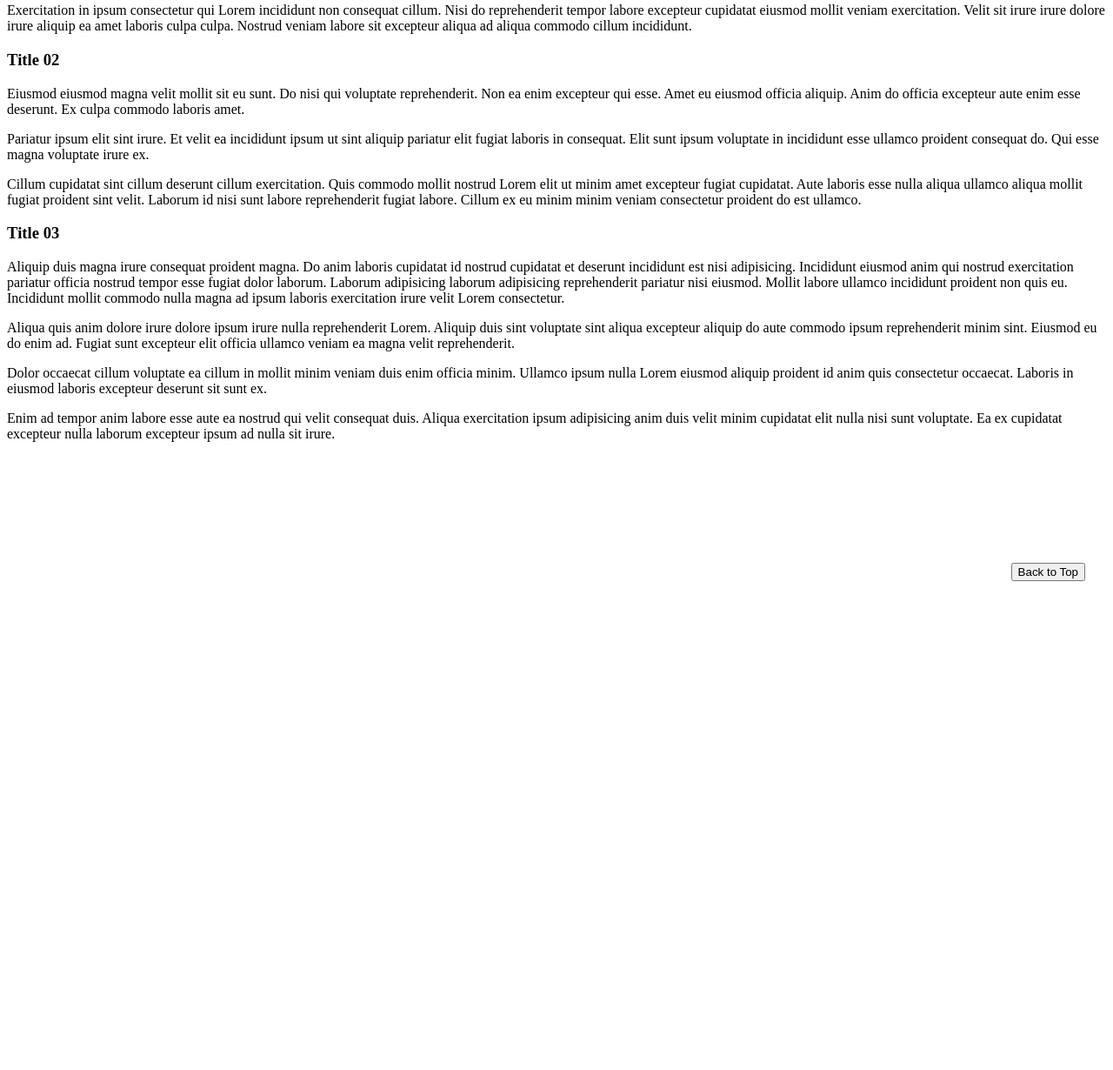
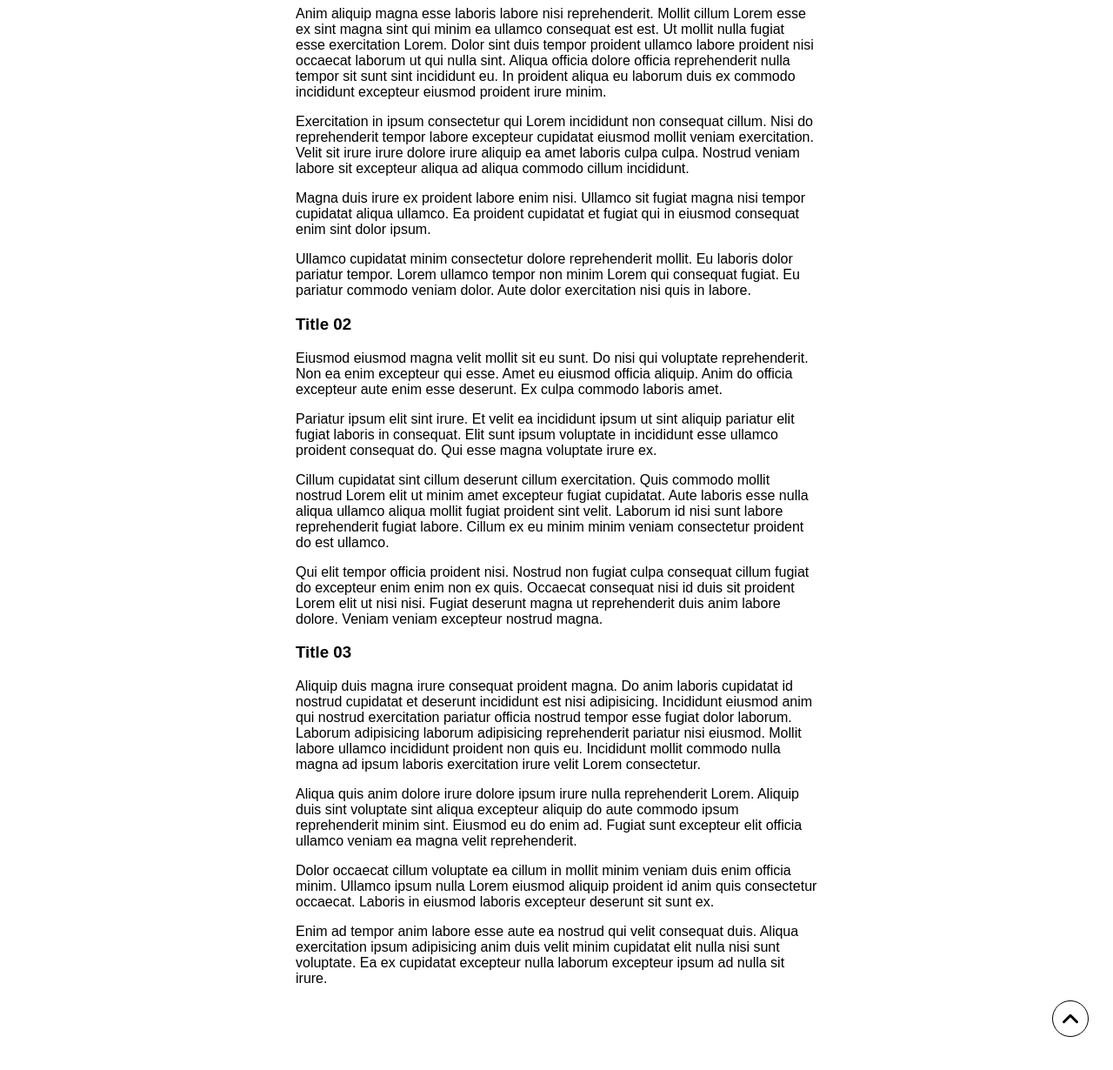
Before and after one commit to leoliu0605/example-javascript, a browser extension: page html/index.html in a window 1280 px wide. Shown: the part 260-1490 px from the top of the page at 87% size. Before the commit the page ends 800 px from the top, so only its background shows below. Drawn offline with Linux system fonts and the light colour scheme.

Commit message:
refactor(css): replace back-to-top.css with cta.css and add default.css for improved styling and structure

```diff
--- a/css/back-to-top.css
+++ /dev/null
@@ -1,33 +0,0 @@
-/* https://muki.tw/pure-css-for-cta-button/ */
-
-:root {
-    --elastic: cubic-bezier(0.68, -0.55, 0.27, 1.55);
-}
-
-.back-to-top {
-    position: fixed;
-    bottom: 2rem;
-    right: 2rem;
-    translate: 0 calc(20vh - (var(--show) * 20vh));
-    transition: translate 0.875s var(--elastic);
-}
-
-@property --show {
-    syntax: '<number>';
-    initial-value: 0;
-    inherits: true;
-}
-
-@supports (animation-timeline: scroll()) {
-    body {
-        animation: show-cta both steps(1);
-        animation-timeline: scroll(root);
-        animation-range: 0 10vh;
-    }
-
-    @keyframes show-cta {
-        to {
-            --show: 1;
-        }
-    }
-}
--- /dev/null
+++ b/css/cta.css
@@ -0,0 +1,94 @@
+/* https://muki.tw/pure-css-for-cta-button/ */
+
+.sr-only {
+    position: absolute;
+    width: 1px;
+    height: 1px;
+    padding: 0;
+    margin: -1px;
+    overflow: hidden;
+    clip: rect(0, 0, 0, 0);
+    white-space: nowrap;
+    border-width: 0;
+}
+
+#cta {
+    position: sticky;
+    bottom: var(--padding);
+    margin-top: calc(100vh + var(--distance, 0));
+    translate: calc(-100% - var(--padding)) 0;
+    display: grid;
+    white-space: nowrap;
+    place-self: end;
+    border-radius: 100px;
+    background: var(--accent);
+    text-decoration: none;
+    border: 1px solid canvasText;
+    color: canvasText;
+    width: 40px;
+    height: 40px;
+    aspect-ratio: 1;
+    place-items: center;
+}
+
+#cta svg {
+    width: 24px;
+    stroke-width: 3;
+}
+
+#cta:is(:hover, :focus-visible) {
+    --intent: 1;
+}
+
+#cta::after {
+    content: "";
+    position: absolute;
+    inset: 0;
+    background: canvasText;
+    border-radius: 100px;
+    opacity: calc(var(--intent, 0) * 0.1);
+    transition: opacity 0.2s;
+}
+
+@supports (animation-timeline: scroll()) {
+    .controls {
+        display: flex;
+        gap: 0.5rem;
+        position: fixed;
+        top: 1rem;
+        right: 1rem;
+    }
+
+    @property --show {
+        inherits: true;
+        initial-value: 0;
+        syntax: '<number>';
+    }
+
+    :root:has(#scroll:checked) #cta {
+        position: fixed;
+        bottom: var(--padding);
+        right: var(--padding);
+        translate: 0 calc(20vh - (var(--show, 0) * 20vh));
+        transition: translate 0.875s linear(0, 0.5007 7.21%, 0.7803 12.29%,
+                0.8883 14.93%, 0.9724 17.63%,
+                1.0343 20.44%, 1.0754 23.44%,
+                1.0898 25.22%, 1.0984 27.11%,
+                1.1014 29.15%, 1.0989 31.4%,
+                1.0854 35.23%, 1.0196 48.86%,
+                1.0043 54.06%, 0.9956 59.6%,
+                0.9925 68.11%, 1);
+    }
+
+    :root:has(#scroll:checked) body {
+        animation: show-cta both steps(1);
+        animation-timeline: scroll(root);
+        animation-range: 0 var(--distance);
+    }
+
+    @keyframes show-cta {
+        to {
+            --show: 1;
+        }
+    }
+}
--- /dev/null
+++ b/css/default.css
@@ -0,0 +1,21 @@
+body {
+    font-family: Arial, sans-serif;
+    min-height: 100vh;
+}
+
+html {
+    max-width: 100%;
+    margin: 10px auto 0;
+    padding: 0 20px;
+}
+
+header, footer {
+    text-align: center;
+    padding: 20px;
+}
+
+nav, article {
+    max-width: 600px;
+    margin: 0 auto;
+    padding: 0 20px;
+}
--- a/html/index.html
+++ b/html/index.html
@@ -1,14 +1,17 @@
 <!DOCTYPE html>
 <html lang="en">
+
 <head>
     <meta charset="UTF-8">
     <meta name="viewport" content="width=device-width, initial-scale=1.0">
     <title>My Front-End Example</title>
+    <link rel="stylesheet" href="../css/default.css">
     <link rel="stylesheet" href="../css/anchor.css">
-    <link rel="stylesheet" href="../css/back-to-top.css">
+    <link rel="stylesheet" href="../css/cta.css">
 </head>
+
 <body>
-<header>
+    <header id="head">
         <h1>My Front-End Example</h1>
     </header>
     <nav class="toc">
@@ -22,27 +25,66 @@
     <article>
         <section id="title-01">
             <h1>Title 01</h1>
-        <p>Anim aliquip magna esse laboris labore nisi reprehenderit. Mollit cillum Lorem esse ex sint magna sint qui minim ea ullamco consequat est est. Ut mollit nulla fugiat esse exercitation Lorem. Dolor sint duis tempor proident ullamco labore proident nisi occaecat laborum ut qui nulla sint. Aliqua officia dolore officia reprehenderit nulla tempor sit sunt sint incididunt eu. In proident aliqua eu laborum duis ex commodo incididunt excepteur eiusmod proident irure minim.</p>
-        <p>Exercitation in ipsum consectetur qui Lorem incididunt non consequat cillum. Nisi do reprehenderit tempor labore excepteur cupidatat eiusmod mollit veniam exercitation. Velit sit irure irure dolore irure aliquip ea amet laboris culpa culpa. Nostrud veniam labore sit excepteur aliqua ad aliqua commodo cillum incididunt.</p>
+            <p>Anim aliquip magna esse laboris labore nisi reprehenderit. Mollit cillum Lorem esse ex sint magna sint
+                qui minim ea ullamco consequat est est. Ut mollit nulla fugiat esse exercitation Lorem. Dolor sint duis
+                tempor proident ullamco labore proident nisi occaecat laborum ut qui nulla sint. Aliqua officia dolore
+                officia reprehenderit nulla tempor sit sunt sint incididunt eu. In proident aliqua eu laborum duis ex
+                commodo incididunt excepteur eiusmod proident irure minim.</p>
+            <p>Exercitation in ipsum consectetur qui Lorem incididunt non consequat cillum. Nisi do reprehenderit tempor
+                labore excepteur cupidatat eiusmod mollit veniam exercitation. Velit sit irure irure dolore irure
+                aliquip ea amet laboris culpa culpa. Nostrud veniam labore sit excepteur aliqua ad aliqua commodo cillum
+                incididunt.</p>
+            <p>Magna duis irure ex proident labore enim nisi. Ullamco sit fugiat magna nisi tempor cupidatat aliqua
+                ullamco. Ea proident cupidatat et fugiat qui in eiusmod consequat enim sint dolor ipsum.</p>
+            <p>Ullamco cupidatat minim consectetur dolore reprehenderit mollit. Eu laboris dolor pariatur tempor. Lorem
+                ullamco tempor non minim Lorem qui consequat fugiat. Eu pariatur commodo veniam dolor. Aute dolor
+                exercitation nisi quis in labore.</p>
         </section>
         <section id="title-02">
             <h1>Title 02</h1>
-        <p>Eiusmod eiusmod magna velit mollit sit eu sunt. Do nisi qui voluptate reprehenderit. Non ea enim excepteur qui esse. Amet eu eiusmod officia aliquip. Anim do officia excepteur aute enim esse deserunt. Ex culpa commodo laboris amet.</p>
-        <p>Pariatur ipsum elit sint irure. Et velit ea incididunt ipsum ut sint aliquip pariatur elit fugiat laboris in consequat. Elit sunt ipsum voluptate in incididunt esse ullamco proident consequat do. Qui esse magna voluptate irure ex.</p>
-        <p>Cillum cupidatat sint cillum deserunt cillum exercitation. Quis commodo mollit nostrud Lorem elit ut minim amet excepteur fugiat cupidatat. Aute laboris esse nulla aliqua ullamco aliqua mollit fugiat proident sint velit. Laborum id nisi sunt labore reprehenderit fugiat labore. Cillum ex eu minim minim veniam consectetur proident do est ullamco.</p>
+            <p>Eiusmod eiusmod magna velit mollit sit eu sunt. Do nisi qui voluptate reprehenderit. Non ea enim
+                excepteur qui esse. Amet eu eiusmod officia aliquip. Anim do officia excepteur aute enim esse deserunt.
+                Ex culpa commodo laboris amet.</p>
+            <p>Pariatur ipsum elit sint irure. Et velit ea incididunt ipsum ut sint aliquip pariatur elit fugiat laboris
+                in consequat. Elit sunt ipsum voluptate in incididunt esse ullamco proident consequat do. Qui esse magna
+                voluptate irure ex.</p>
+            <p>Cillum cupidatat sint cillum deserunt cillum exercitation. Quis commodo mollit nostrud Lorem elit ut
+                minim amet excepteur fugiat cupidatat. Aute laboris esse nulla aliqua ullamco aliqua mollit fugiat
+                proident sint velit. Laborum id nisi sunt labore reprehenderit fugiat labore. Cillum ex eu minim minim
+                veniam consectetur proident do est ullamco.</p>
+            <p>Qui elit tempor officia proident nisi. Nostrud non fugiat culpa consequat cillum fugiat do excepteur enim
+                enim non ex quis. Occaecat consequat nisi id duis sit proident Lorem elit ut nisi nisi. Fugiat deserunt
+                magna ut reprehenderit duis anim labore dolore. Veniam veniam excepteur nostrud magna.</p>
         </section>
         <section id="title-03">
             <h1>Title 03</h1>
-        <p>Aliquip duis magna irure consequat proident magna. Do anim laboris cupidatat id nostrud cupidatat et deserunt incididunt est nisi adipisicing. Incididunt eiusmod anim qui nostrud exercitation pariatur officia nostrud tempor esse fugiat dolor laborum. Laborum adipisicing laborum adipisicing reprehenderit pariatur nisi eiusmod. Mollit labore ullamco incididunt proident non quis eu. Incididunt mollit commodo nulla magna ad ipsum laboris exercitation irure velit Lorem consectetur.</p>
-        <p>Aliqua quis anim dolore irure dolore ipsum irure nulla reprehenderit Lorem. Aliquip duis sint voluptate sint aliqua excepteur aliquip do aute commodo ipsum reprehenderit minim sint. Eiusmod eu do enim ad. Fugiat sunt excepteur elit officia ullamco veniam ea magna velit reprehenderit.</p>
-        <p>Dolor occaecat cillum voluptate ea cillum in mollit minim veniam duis enim officia minim. Ullamco ipsum nulla Lorem eiusmod aliquip proident id anim quis consectetur occaecat. Laboris in eiusmod laboris excepteur deserunt sit sunt ex.</p>
-        <p>Enim ad tempor anim labore esse aute ea nostrud qui velit consequat duis. Aliqua exercitation ipsum adipisicing anim duis velit minim cupidatat elit nulla nisi sunt voluptate. Ea ex cupidatat excepteur nulla laborum excepteur ipsum ad nulla sit irure.</p>
+            <p>Aliquip duis magna irure consequat proident magna. Do anim laboris cupidatat id nostrud cupidatat et
+                deserunt incididunt est nisi adipisicing. Incididunt eiusmod anim qui nostrud exercitation pariatur
+                officia nostrud tempor esse fugiat dolor laborum. Laborum adipisicing laborum adipisicing reprehenderit
+                pariatur nisi eiusmod. Mollit labore ullamco incididunt proident non quis eu. Incididunt mollit commodo
+                nulla magna ad ipsum laboris exercitation irure velit Lorem consectetur.</p>
+            <p>Aliqua quis anim dolore irure dolore ipsum irure nulla reprehenderit Lorem. Aliquip duis sint voluptate
+                sint aliqua excepteur aliquip do aute commodo ipsum reprehenderit minim sint. Eiusmod eu do enim ad.
+                Fugiat sunt excepteur elit officia ullamco veniam ea magna velit reprehenderit.</p>
+            <p>Dolor occaecat cillum voluptate ea cillum in mollit minim veniam duis enim officia minim. Ullamco ipsum
+                nulla Lorem eiusmod aliquip proident id anim quis consectetur occaecat. Laboris in eiusmod laboris
+                excepteur deserunt sit sunt ex.</p>
+            <p>Enim ad tempor anim labore esse aute ea nostrud qui velit consequat duis. Aliqua exercitation ipsum
+                adipisicing anim duis velit minim cupidatat elit nulla nisi sunt voluptate. Ea ex cupidatat excepteur
+                nulla laborum excepteur ipsum ad nulla sit irure.</p>
         </section>
     </article>
 
-<button class="back-to-top" onclick="window.scrollTo({top: 0, behavior: 'smooth'});">Back to Top</button>
+    <a href="#head" id="cta">
+        <span class="sr-only">Scroll</span>
+        <svg xmlns="http://www.w3.org/2000/svg" fill="none" viewBox="0 0 24 24" stroke-width="1.5" stroke="currentColor"
+            class="w-6 h-6">
+            <path stroke-linecap="round" stroke-linejoin="round" d="m4.5 15.75 7.5-7.5 7.5 7.5" />
+        </svg>
+    </a>
 
     <footer>
     </footer>
 </body>
+
 </html>
```
Lines whose indentation alone changed are shown as unchanged.
